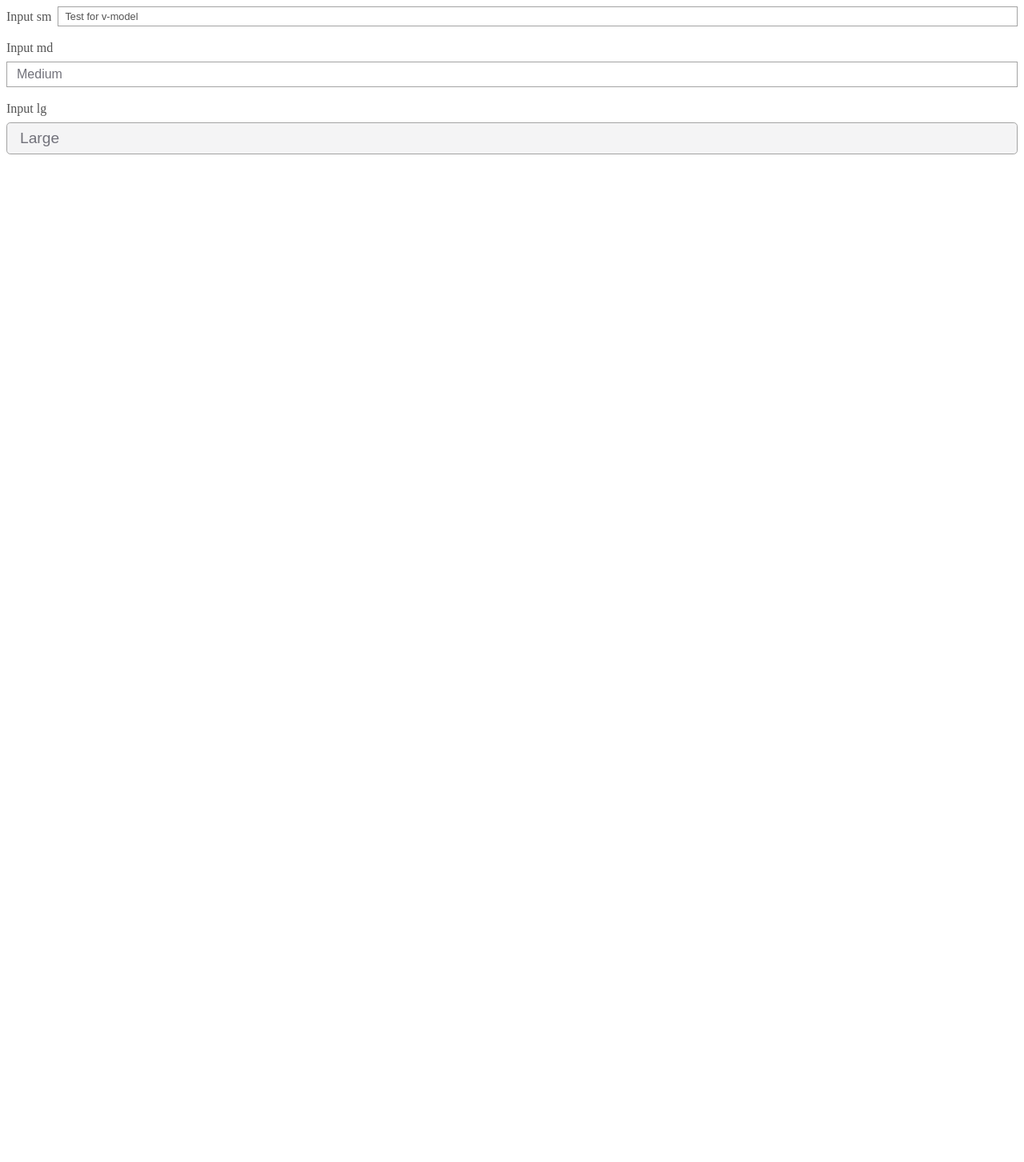
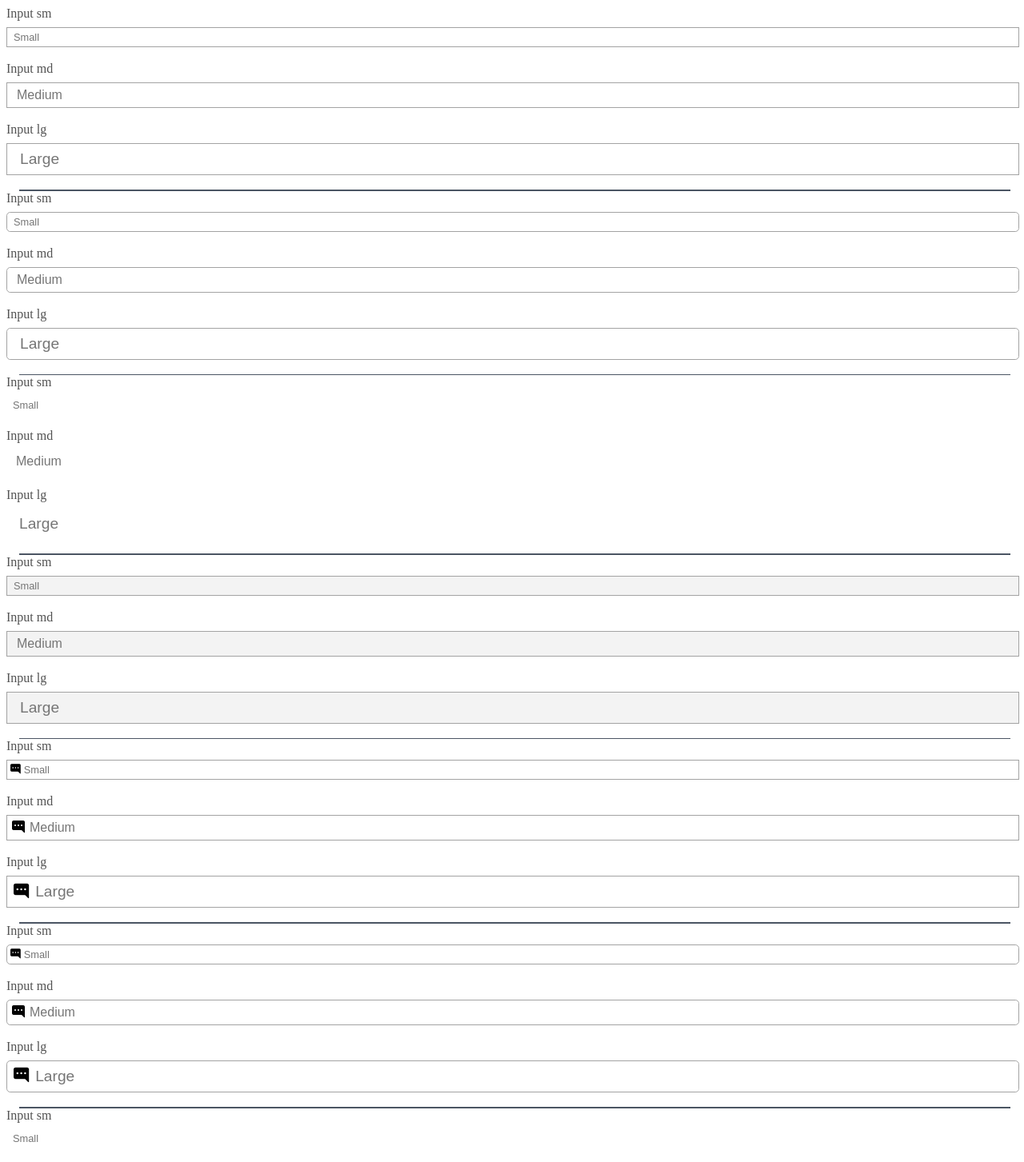
Before and after one commit to Ionut-Frisan/vue-component-library, a Vue app: page /inputs in a window 1280 px wide. Shown: the top 1453 px of the page at 80% size. Before the commit the page ends 800 px from the top, so only its background shows below. Built offline with nearby package versions, Linux system fonts and the light colour scheme.

Commit message:
input component first version

```diff
--- a/src/assets/styles/components/input.scss
+++ b/src/assets/styles/components/input.scss
@@ -1,74 +1,120 @@
 @import "../utils/colors.scss";
 @import "../utils/constant.scss";
 
-.f-input-container{
+.f-input-container {
   height: fit-content;
   display: flex;
   flex-direction: column;
   border-radius: 0;
 
-  label{
+  &.inline {
+    flex-direction: row;
+    align-items: center;
+    column-gap: 0.5rem;
+
+    label {
+      margin-bottom: 0;
+      flex-shrink: 0;
+    }
+
+    .f-input {
+      width: 100%;
+    }
+  }
+
+  label {
     margin-bottom: 0.5rem;
     flex-shrink: 0;
     color: $input_font_color;
   }
 
-  span{
+  .f-input {
     width: 100%;
     display: flex;
-    justify-items: center;
+    align-items: center;
+    text-align: center;
+    border: 0.1rem solid $input_border_color;
+    flex-grow: 1;
 
-    i{
+    //&.icon-end{
+    //  flex-direction: row-reverse;
+    //}
+
+    &:has(input:disabled) {
+      background-color: $input_disabled_bg_color;
+    }
+
+    &:has(input:focus){
+      border-color: #3b82f6;
+      box-shadow: 0 0 0 0.2rem rgba(59, 130, 246, 0.25);
+      // TODO: dont allow focus on readonly
+      //&:has(input:read-only){
+      //  border: none;
+      //  box-shadow: none;
+      //}
+    }
+
+    i {
       height: fit-content;
       padding: 0;
-    }
+      margin: $input_size_md_icon_margin;
     }
 
-  &.inline{
-    flex-direction: row;
-    align-items: center;
-    column-gap: 0.5rem;
-
-    label{
-      margin-bottom: 0;
-      flex-shrink: 0;
-    }
-
-    .f-input{
-      width: 100%;
-    }
-  }
-  .f-input{
-    border: 0.1rem solid $input_border_color;
+    input {
       outline: none;
       font-size: $size_md_font-size;
       padding: $input_size_md_padding;
       color: $input_font_color;
+      flex-grow: 1;
+      border: none;
+      border-radius: inherit;
 
-    &::placeholder{
+      &:read-only:not(:disabled){
+        color: $input_readonly_color;
+      }
+    }
+
+    i + input {
+      padding-left: 0 !important;
+    }
+
+    &::placeholder {
       color: $placeholder_color;
     }
 
-    &:disabled{
-      background-color: $input_disabled_color;
+    &:disabled {
+      background-color: transparent;
     }
+
     // TODO: is this ok?
-    //&:read-only{
-    //  border: none;
-    //}
+    &:has(input:read-only:not(:disabled)){
+      border: none;
+    }
 
-    &.rounded{
+    &.rounded {
       border-radius: $input_border_radius;
     }
 
     &.sm {
+      input {
         font-size: $size_sm_font-size;
         padding: $input_size_sm_padding;
       }
+      i{
+        font-size: $size_sm_font-size;
+        margin: $input_size_sm_icon_margin;
+      }
+    }
 
     &.lg {
+      input {
         font-size: $size_lg_font-size;
         padding: $input_size_lg_padding;
       }
+      i{
+        font-size: $size_lg_font-size;
+        margin: $input_size_lg_icon_margin;
       }
     }
+  }
+}
--- a/src/assets/styles/utils/colors.scss
+++ b/src/assets/styles/utils/colors.scss
@@ -17,6 +17,7 @@ $color_light_hover: #cbd5e1;
 $color_dark_hover: #171717;
 
 $input_font_color: #525252;
+$input_readonly_color: #71717a;
 $input_border_color: #a3a3a3;
 $placeholder_color: #71717a;
-$input_disabled_color: #f4f4f5;
+$input_disabled_bg_color: #f4f4f5;
--- a/src/assets/styles/utils/constant.scss
+++ b/src/assets/styles/utils/constant.scss
@@ -14,3 +14,7 @@ $input_border_radius: 0.3rem;
 $input_size_sm_padding: 0.25rem 0.5rem;
 $input_size_md_padding: 0.375rem 0.75rem;
 $input_size_lg_padding: 0.5rem 1rem;
+
+$input_size_sm_icon_margin: auto 0.25rem;
+$input_size_md_icon_margin: auto 0.375rem;
+$input_size_lg_icon_margin: auto 0.5rem;
--- a/src/components/FInput.vue
+++ b/src/components/FInput.vue
@@ -1,22 +1,27 @@
 <template>
   <span :class="containerClasses">
     <label v-if="hasLabel">{{ label }}</label>
+    <span :class="inputClasses">
+      <i :class="icon"
+         v-if="hasIcon"
+        :style="iconStyle"
+      ></i>
       <input
-          :class="inputClasses"
           :placeholder="placeholder"
+          :value="modelValue"
+          :type="computedType"
           :readonly="readonly"
           :disabled="disabled"
-          :value="modelValue"
-          :type="computedType"
           @change="handleChange"
       />
+    </span>
   </span>
 </template>
 
 <script setup>
 import "../assets/styles/components/input.scss";
 import {computed} from "vue";
-// TODO add icons + remaining props
+
 const props = defineProps({
   modelValue: String,
   label: String,
@@ -51,7 +56,13 @@ const props = defineProps({
   type: {
     type: String,
     default: 'text',
-  }
+  },
+  icon: String,
+  iconPosition: {
+    type: String,
+    default: 'start',
+  },
+  iconColor: String,
 });
 
 const emits = defineEmits(['update:modelValue', 'change']);
@@ -78,6 +89,7 @@ const inputClasses = computed(() => {
     'f-input',
     sizes.includes(props.size) ? props.size : 'md',
     {rounded: props.rounded},
+    {'icon-end': props.iconPosition === 'end'}
   ]
 })
 
@@ -86,6 +98,14 @@ const containerClasses = computed(() => {
     'f-input-container',
     {inline: props.labelPosition === 'left'}
   ]
+})
+
+const hasIcon = computed(() => !!props.icon && !props.readonly);
+
+const iconStyle = computed(() => {
+  const style = {};
+  if(props.iconColor) style.color = props.iconColor;
+  return style;
 })
 
 const handleChange = (event) => {
--- a/src/views/Inputs.vue
+++ b/src/views/Inputs.vue
@@ -1,10 +1,60 @@
 <template>
-  <f-input label="Input sm" size="sm" type="url" placeholder="Small" label-position="left" v-model="test" @change="handleChange"/>
+  <f-input label="Input sm" size="sm" placeholder="Small"/>
+  <br>
+  <f-input label="Input md" size="md" placeholder="Medium" />
+  <br>
+  <f-input label="Input lg" size="lg" placeholder="Large"/>
+  <br>
+  <div class="horizontal-separator"></div>
+  <f-input label="Input sm" size="sm" placeholder="Small" :rounded="true"/>
+  <br>
+  <f-input label="Input md" size="md" placeholder="Medium" :rounded="true"/>
+  <br>
+  <f-input label="Input lg" size="lg" placeholder="Large" :rounded="true"/>
+  <br>
+  <div class="horizontal-separator"></div>
+  <f-input label="Input sm" size="sm" placeholder="Small" :readonly="true"/>
   <br>
   <f-input label="Input md" size="md" placeholder="Medium" :readonly="true"/>
   <br>
-  <f-input label="Input lg" size="lg" placeholder="Large" :disabled="true" :rounded="true"/>
+  <f-input label="Input lg" size="lg" placeholder="Large" :readonly="true"/>
   <br>
+  <div class="horizontal-separator"></div>
+  <f-input label="Input sm" size="sm" placeholder="Small" :disabled="true"/>
+  <br>
+  <f-input label="Input md" size="md" placeholder="Medium" :disabled="true"/>
+  <br>
+  <f-input label="Input lg" size="lg" placeholder="Large" :disabled="true"/>
+  <br>
+  <div class="horizontal-separator"></div>
+  <f-input label="Input sm" size="sm" placeholder="Small" icon="bi bi-chat-right-dots-fill" icon-position="end"/>
+  <br>
+  <f-input label="Input md" size="md" placeholder="Medium" icon="bi bi-chat-right-dots-fill"/>
+  <br>
+  <f-input label="Input lg" size="lg" placeholder="Large" icon="bi bi-chat-right-dots-fill"/>
+  <br>
+  <div class="horizontal-separator"></div>
+  <f-input label="Input sm" size="sm" placeholder="Small" :rounded="true" icon="bi bi-chat-right-dots-fill"/>
+  <br>
+  <f-input label="Input md" size="md" placeholder="Medium" :rounded="true" icon="bi bi-chat-right-dots-fill"/>
+  <br>
+  <f-input label="Input lg" size="lg" placeholder="Large" :rounded="true" icon="bi bi-chat-right-dots-fill"/>
+  <br>
+  <div class="horizontal-separator"></div>
+  <f-input label="Input sm" size="sm" placeholder="Small" :readonly="true" icon="bi bi-chat-right-dots-fill"/>
+  <br>
+  <f-input label="Input md" size="md" placeholder="Medium" :readonly="true" icon="bi bi-chat-right-dots-fill"/>
+  <br>
+  <f-input label="Input lg" size="lg" placeholder="Large" :readonly="true" icon="bi bi-chat-right-dots-fill"/>
+  <br>
+  <div class="horizontal-separator"></div>
+  <f-input label="Input sm" size="sm" placeholder="Small" :disabled="true" icon="bi bi-chat-right-dots-fill"/>
+  <br>
+  <f-input label="Input md" size="md" placeholder="Medium" :disabled="true" icon="bi bi-chat-right-dots-fill"/>
+  <br>
+  <f-input label="Input lg" size="lg" placeholder="Large" :disabled="true" icon="bi bi-chat-right-dots-fill"/>
+  <br>
+  <div class="horizontal-separator"></div>
 </template>
 
 <script setup>
@@ -18,5 +68,10 @@ const handleChange = (event) => {
 }
 </script>
 <style scoped>
-
+.horizontal-separator{
+  width: 98%;
+  margin: auto 1rem;
+  height: 0.1rem;
+  background-color: #4b5563;
+}
 </style>
```
Lines whose indentation alone changed are shown as unchanged.
